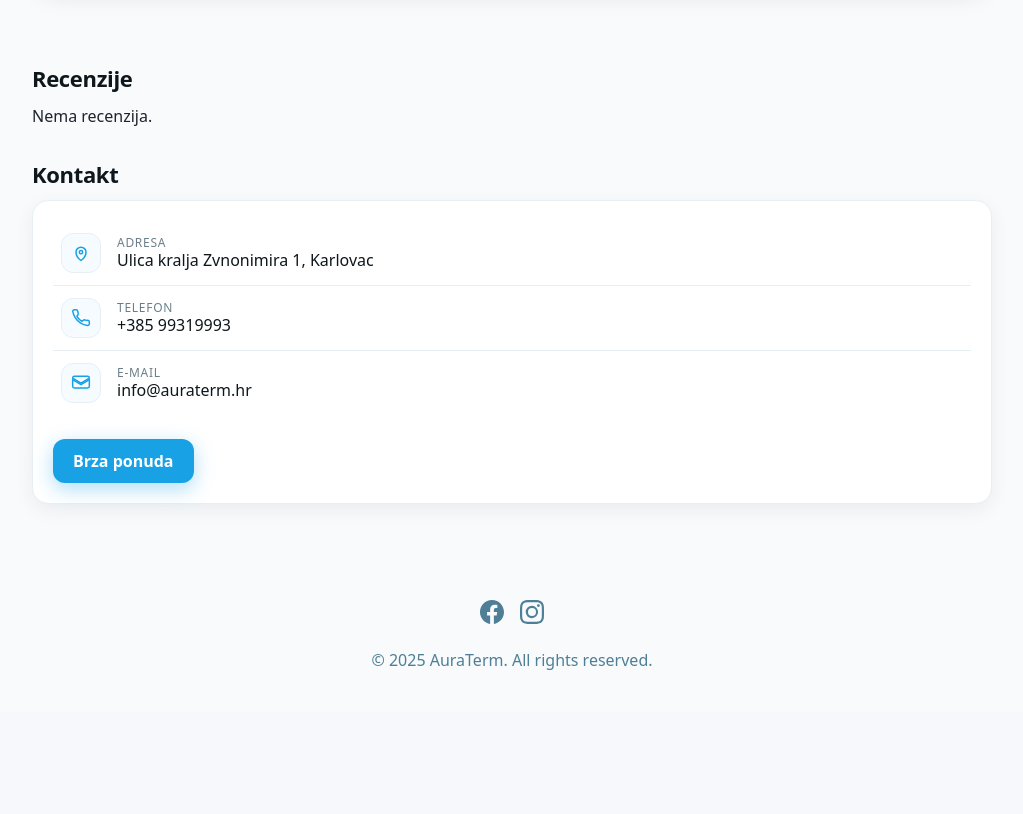
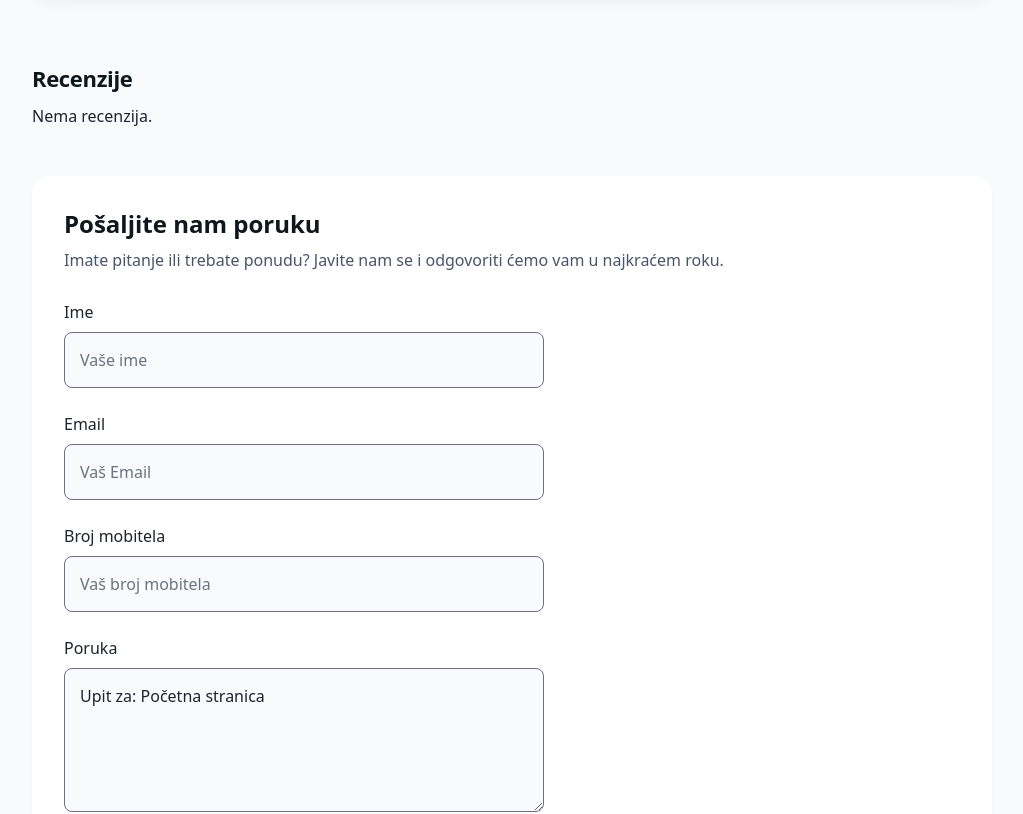
Before and after one commit to akudric/auraterm-nextjs, a Next.js app: page / in a window 1280 px wide. Shown: the part 1460-2274 px from the top of the page, without its empty margins (128-1151 px from the left). Before the commit the page ends 2172 px from the top, so only its background shows below. Built offline with nearby package versions, Linux system fonts and the light colour scheme.

Commit message:
Added form to the landing page

```diff
--- a/src/app/page.tsx
+++ b/src/app/page.tsx
@@ -6,6 +6,7 @@ import AboutUs from "@/components/AboutUs";
 import React from 'react';
 import Header from '@/components/Header';
 import Footer from '@/components/Footer';
+import ContactForm from '@/components/ContactForm';
 import ContactInfo from '@/components/ContactInfo';
 
 
@@ -164,6 +165,22 @@ export default async function HomePage() {
           </section>
         </div>
       </div>
+      {/* Contact form */}
+      <Section>
+        <section aria-labelledby="contact-form-heading" className="mx-auto max-w-[960px] py-8 sm:py-12">
+          <div className="rounded-2xl bg-white p-6 shadow-sm sm:p-8">
+            <h2 id="contact-form-heading" className="text-2xl font-bold text-[#0e171b]">
+              Pošaljite nam poruku
+            </h2>
+            <p className="mt-2 text-slate-600">
+              Imate pitanje ili trebate ponudu? Javite nam se i odgovoriti ćemo vam u najkraćem roku.
+            </p>
+            <div className="mt-4">
+              <ContactForm source="Početna stranica" />
+            </div>
+          </div>
+        </section>
+      </Section>
       {/* Contact Info */}
       <section id="kontakt">
         <ContactInfo/>
```
